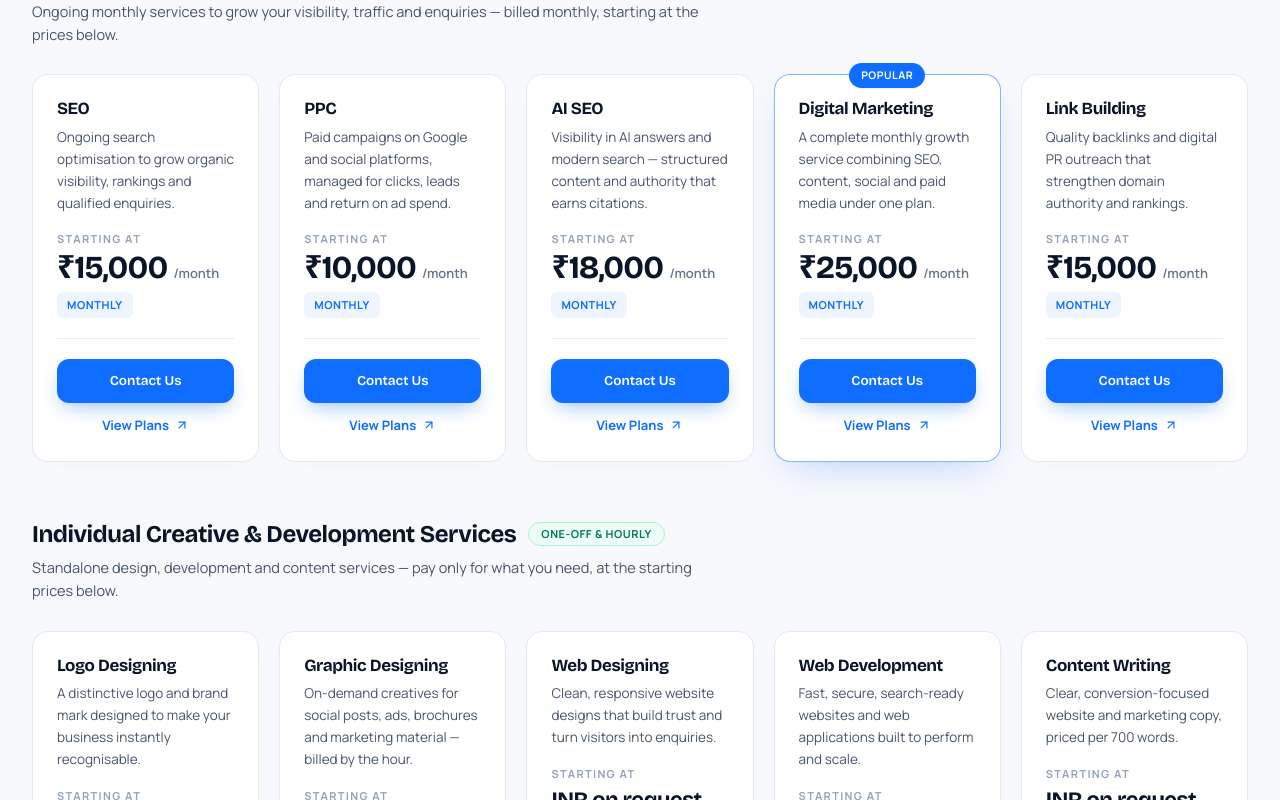
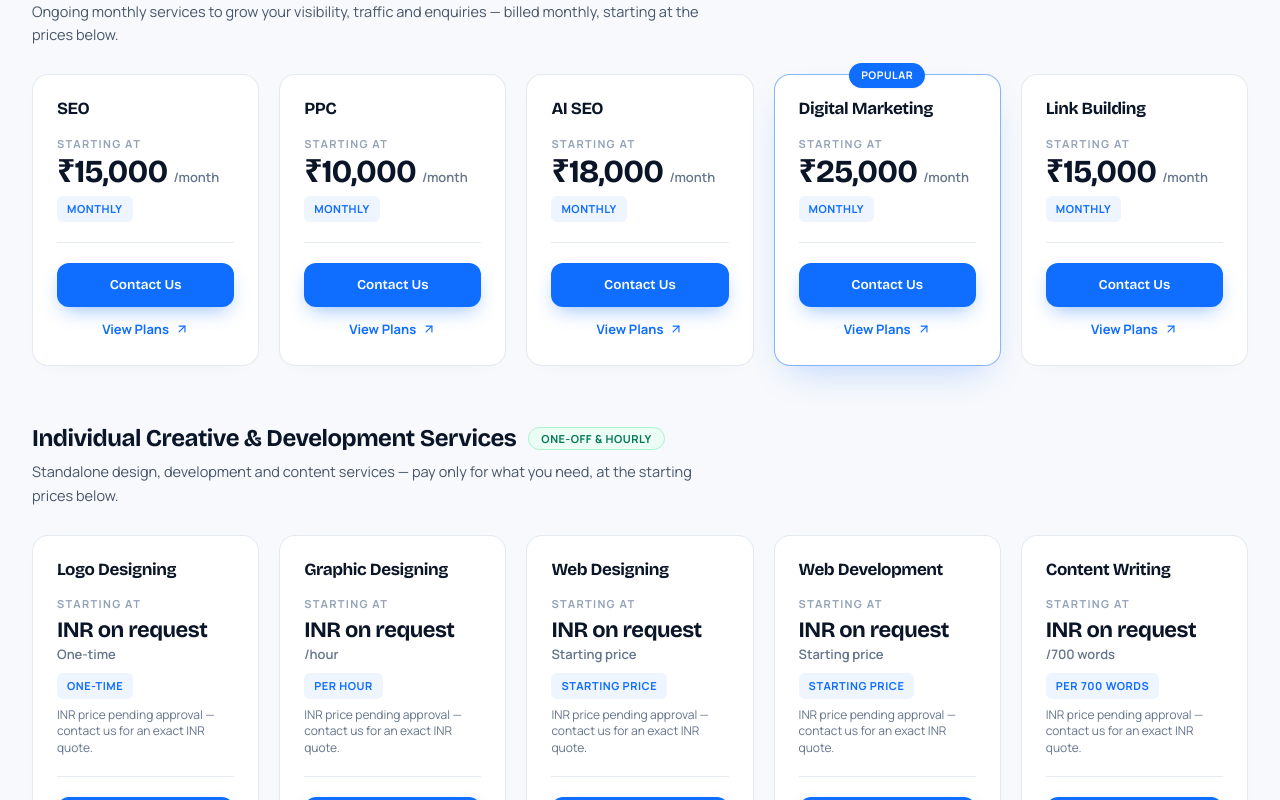
Before and after one commit to tilakbatra2002-cell/webamazee-new, a Next.js app: page /newhome in a window 1280 px wide. Shown: the part 11200-12000 px from the top of the page. Built offline with nearby package versions, Linux system fonts and the light colour scheme.

Commit message:
Remove descriptions from /newhome pricing cards

```diff
--- a/src/components/newhome/newhome-data.ts
+++ b/src/components/newhome/newhome-data.ts
@@ -475,7 +475,6 @@ export type RateCardService = {
   inr: number | null;
   billingLabel: string;
   billingNote: string;
-  description: string;
   href: string;
   linkLabel: string;
   highlighted?: boolean;
@@ -502,7 +501,6 @@ export const MONTHLY_MARKETING_RATE_CARD: RateCardService[] = [
     inr: 15000,
     billingLabel: "/month",
     billingNote: "Monthly",
-    description: "Ongoing search optimisation to grow organic visibility, rankings and qualified enquiries.",
     href: "/services/seo-services",
     linkLabel: "View Plans",
   },
@@ -512,7 +510,6 @@ export const MONTHLY_MARKETING_RATE_CARD: RateCardService[] = [
     inr: 10000,
     billingLabel: "/month",
     billingNote: "Monthly",
-    description: "Paid campaigns on Google and social platforms, managed for clicks, leads and return on ad spend.",
     href: "/services/social-media-advertising",
     linkLabel: "View Plans",
   },
@@ -522,7 +519,6 @@ export const MONTHLY_MARKETING_RATE_CARD: RateCardService[] = [
     inr: 18000,
     billingLabel: "/month",
     billingNote: "Monthly",
-    description: "Visibility in AI answers and modern search — structured content and authority that earns citations.",
     href: "/services/ai-seo",
     linkLabel: "View Plans",
   },
@@ -532,7 +528,6 @@ export const MONTHLY_MARKETING_RATE_CARD: RateCardService[] = [
     inr: 25000,
     billingLabel: "/month",
     billingNote: "Monthly",
-    description: "A complete monthly growth service combining SEO, content, social and paid media under one plan.",
     href: "/services",
     linkLabel: "View Plans",
     highlighted: true,
@@ -543,7 +538,6 @@ export const MONTHLY_MARKETING_RATE_CARD: RateCardService[] = [
     inr: 15000,
     billingLabel: "/month",
     billingNote: "Monthly",
-    description: "Quality backlinks and digital PR outreach that strengthen domain authority and rankings.",
     href: "/services/link-building",
     linkLabel: "View Plans",
   },
@@ -557,7 +551,6 @@ export const CREATIVE_DEV_RATE_CARD: RateCardService[] = [
     inr: INDIVIDUAL_SERVICE_INR_PRICES["Logo Designing"],
     billingLabel: "One-time",
     billingNote: "One-time",
-    description: "A distinctive logo and brand mark designed to make your business instantly recognisable.",
     href: "/newhome#goal-build-presence",
     linkLabel: "What's Included",
   },
@@ -567,7 +560,6 @@ export const CREATIVE_DEV_RATE_CARD: RateCardService[] = [
     inr: INDIVIDUAL_SERVICE_INR_PRICES["Graphic Designing"],
     billingLabel: "/hour",
     billingNote: "Per hour",
-    description: "On-demand creatives for social posts, ads, brochures and marketing material — billed by the hour.",
     href: "/newhome#goal-attract-customers",
     linkLabel: "What's Included",
   },
@@ -577,7 +569,6 @@ export const CREATIVE_DEV_RATE_CARD: RateCardService[] = [
     inr: INDIVIDUAL_SERVICE_INR_PRICES["Web Designing"],
     billingLabel: "Starting price",
     billingNote: "Starting price",
-    description: "Clean, responsive website designs that build trust and turn visitors into enquiries.",
     href: "/services/website-redesign",
     linkLabel: "What's Included",
   },
@@ -587,7 +578,6 @@ export const CREATIVE_DEV_RATE_CARD: RateCardService[] = [
     inr: INDIVIDUAL_SERVICE_INR_PRICES["Web Development"],
     billingLabel: "Starting price",
     billingNote: "Starting price",
-    description: "Fast, secure, search-ready websites and web applications built to perform and scale.",
     href: "/services/website-development",
     linkLabel: "What's Included",
   },
@@ -597,7 +587,6 @@ export const CREATIVE_DEV_RATE_CARD: RateCardService[] = [
     inr: INDIVIDUAL_SERVICE_INR_PRICES["Content Writing"],
     billingLabel: "/700 words",
     billingNote: "Per 700 words",
-    description: "Clear, conversion-focused website and marketing copy, priced per 700 words.",
     href: "/services/ai-content-optimization",
     linkLabel: "What's Included",
   },
--- a/src/components/newhome/newhome-pricing.tsx
+++ b/src/components/newhome/newhome-pricing.tsx
@@ -47,10 +47,6 @@ function RateCard({
       <h3 className="font-display text-[17px] font-bold tracking-tight text-[#0b1528]">
         {service.name}
       </h3>
-
-      <p className="mt-2 min-h-[63px] text-[13.5px] leading-relaxed text-slate-600">
-        {service.description}
-      </p>
 
       <div className="mt-4">
         <p className="text-[11px] font-bold uppercase tracking-[0.12em] text-slate-400">
```
